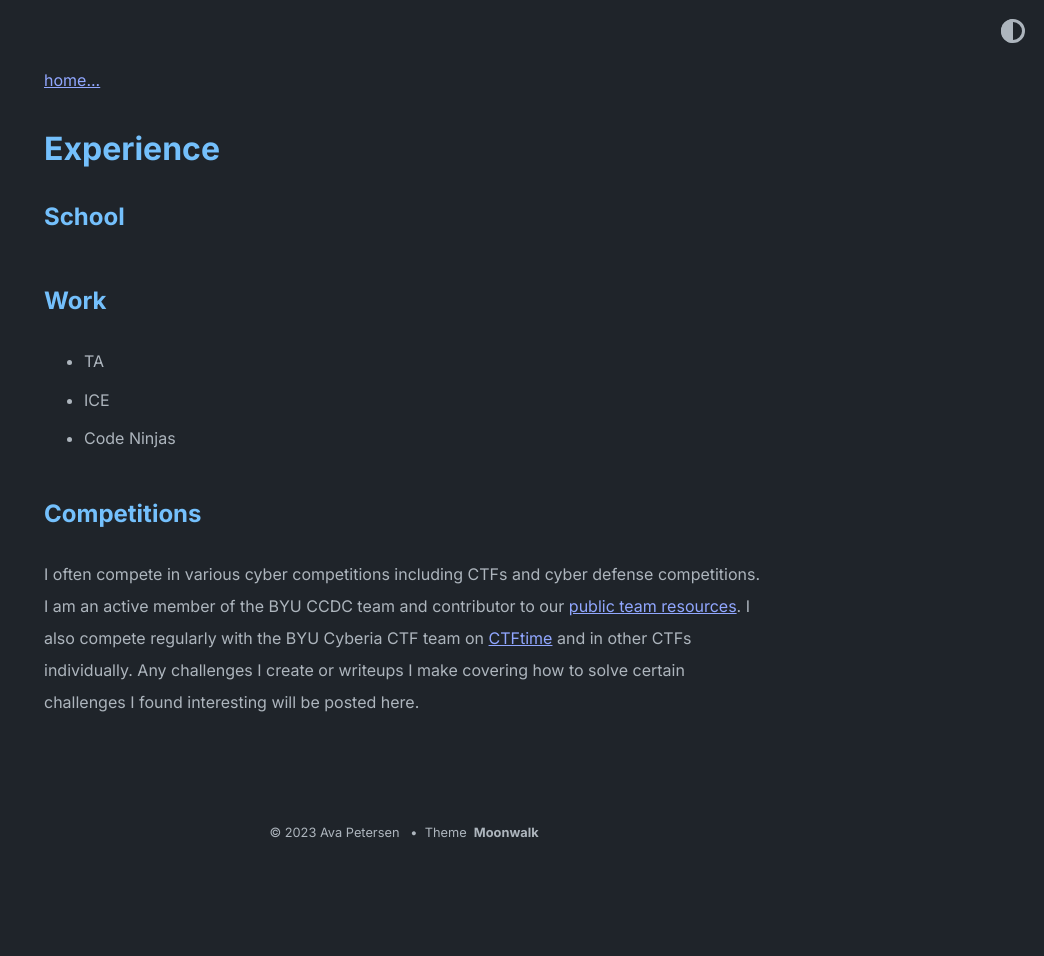
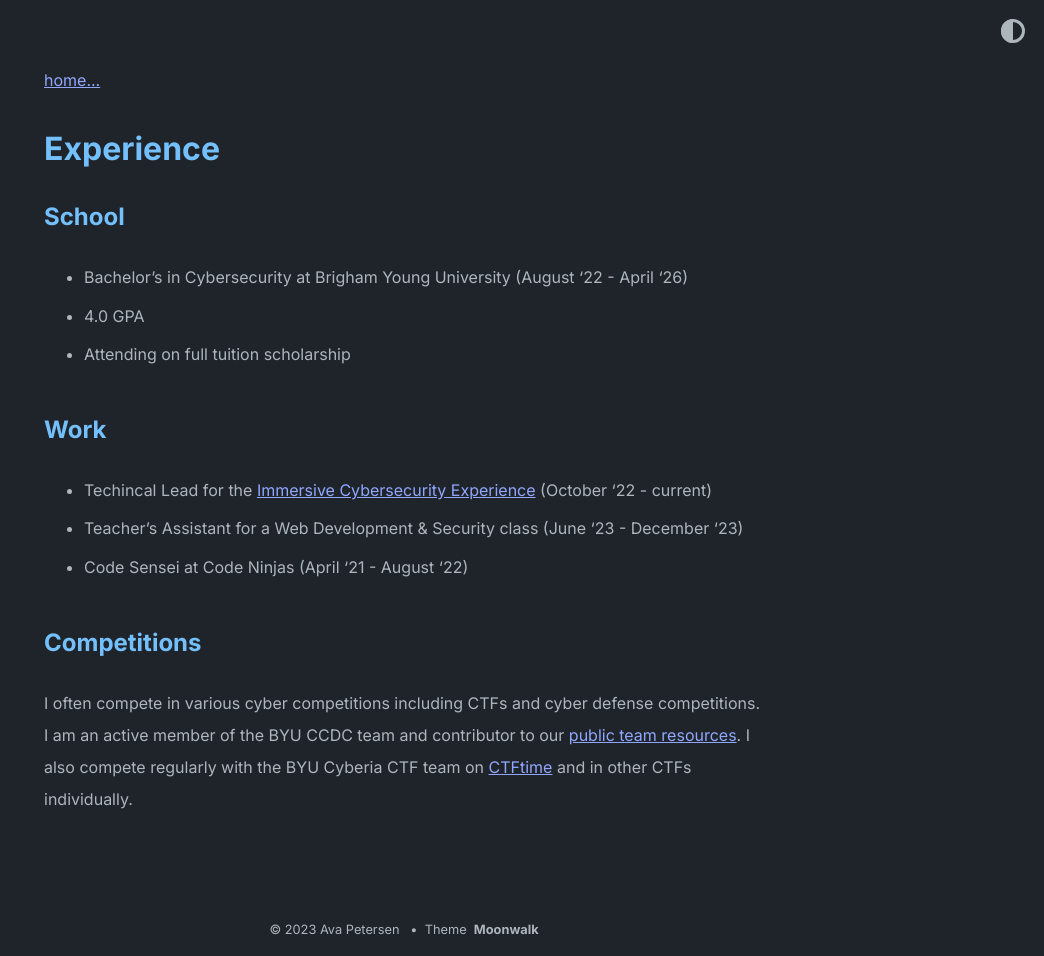
Before and after one commit to deltabluejay/deltabluejay.github.io, a Jekyll site: the page built from experience.md, in a window 1280 px wide. Shown: the whole page, without its empty margins (236-1280 px from the left). Built offline with Jekyll 4.4.1, drawn with Linux system fonts in a browser that asks for light colours; before the commit the page ends 900 px from its top, so only the background shows below that.

Commit message:
Updated experience page

```diff
--- a/experience.md
+++ b/experience.md
@@ -4,11 +4,14 @@ title: Experience
 ---
 
 ## School
+- Bachelor's in Cybersecurity at Brigham Young University (August '22 - April '26)
+- 4.0 GPA
+- Attending on full tuition scholarship
 
 ## Work
-- TA
-- ICE
-- Code Ninjas
+- Techincal Lead for the [Immersive Cybersecurity Experience](https://cybercamps.byu.edu/immersive-cybersecurity-experience-ice) (October '22 - current)
+- Teacher's Assistant for a Web Development & Security class (June '23 - December '23)
+- Code Sensei at Code Ninjas (April '21 - August '22)
 
 ## Competitions
-I often compete in various cyber competitions including CTFs and cyber defense competitions. I am an active member of the BYU CCDC team and contributor to our [public team resources](https://github.com/BYU-CCDC/public-ccdc-resources). I also compete regularly with the BYU Cyberia CTF team on [CTFtime](https://ctftime.org/team/155711) and in other CTFs individually. Any challenges I create or writeups I make covering how to solve certain challenges I found interesting will be posted here.
+I often compete in various cyber competitions including CTFs and cyber defense competitions. I am an active member of the BYU CCDC team and contributor to our [public team resources](https://github.com/BYU-CCDC/public-ccdc-resources). I also compete regularly with the BYU Cyberia CTF team on [CTFtime](https://ctftime.org/team/155711) and in other CTFs individually.
```
